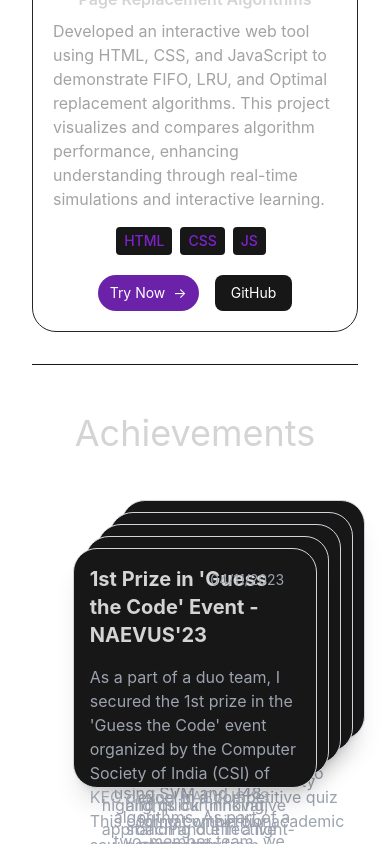
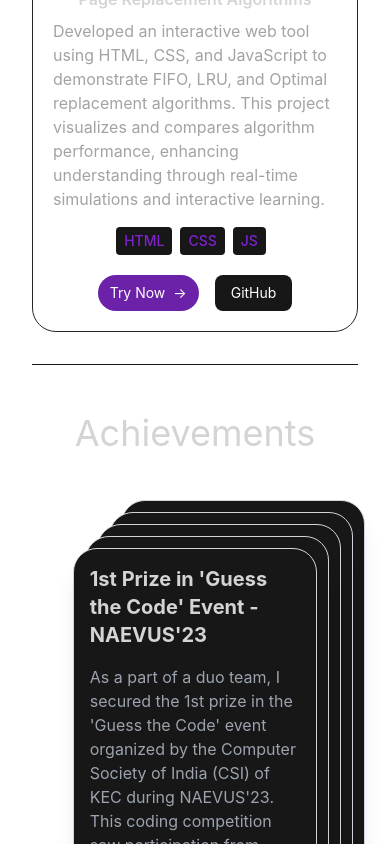
Before and after one commit to Sandhish/Portfolio, a React (Vite) app: page / in a window 390 px wide. Shown: the part 5166-6010 px from the top of the page. Built offline with nearby package versions, Linux system fonts and the light colour scheme.

Commit message:
Achievement update

```diff
--- a/src/Components/Achievements/achievements.jsx
+++ b/src/Components/Achievements/achievements.jsx
@@ -33,7 +33,7 @@ const Achievements = () => {
                     {cards.map((card, index) => (
                         <motion.div
                             key={card.id}
-                            className='absolute w-full h-60 cursor-pointer rounded-3xl p-4 shadow-xl bg-neutral-900 border border-gray-300 flex flex-col justify-between'
+                            className='absolute w-full lg:h-60 md:h-72 h-96 cursor-pointer rounded-3xl p-4 shadow-xl bg-neutral-900 border border-gray-300 flex flex-col justify-between'
                             style={{
                                 zIndex: cards.length - index,
                                 top: `${-index * 12}px`,
@@ -45,7 +45,7 @@ const Achievements = () => {
                             transition={{ duration: 0.7 }}>
 
                             <div className="relative font-normal">
-                                <div className="absolute top-[5px] right-4 text-sm text-gray-400">{card.date}</div>
+                                <div className="absolute top-[5px] right-4 text-sm text-gray-400 hidden lg:block">{card.date}</div>
                                 <h2 className='text-xl font-bold'>{card.title}</h2>
                                 <p className='mt-4 text-gray-400'>{card.description}</p>
                             </div>
```
